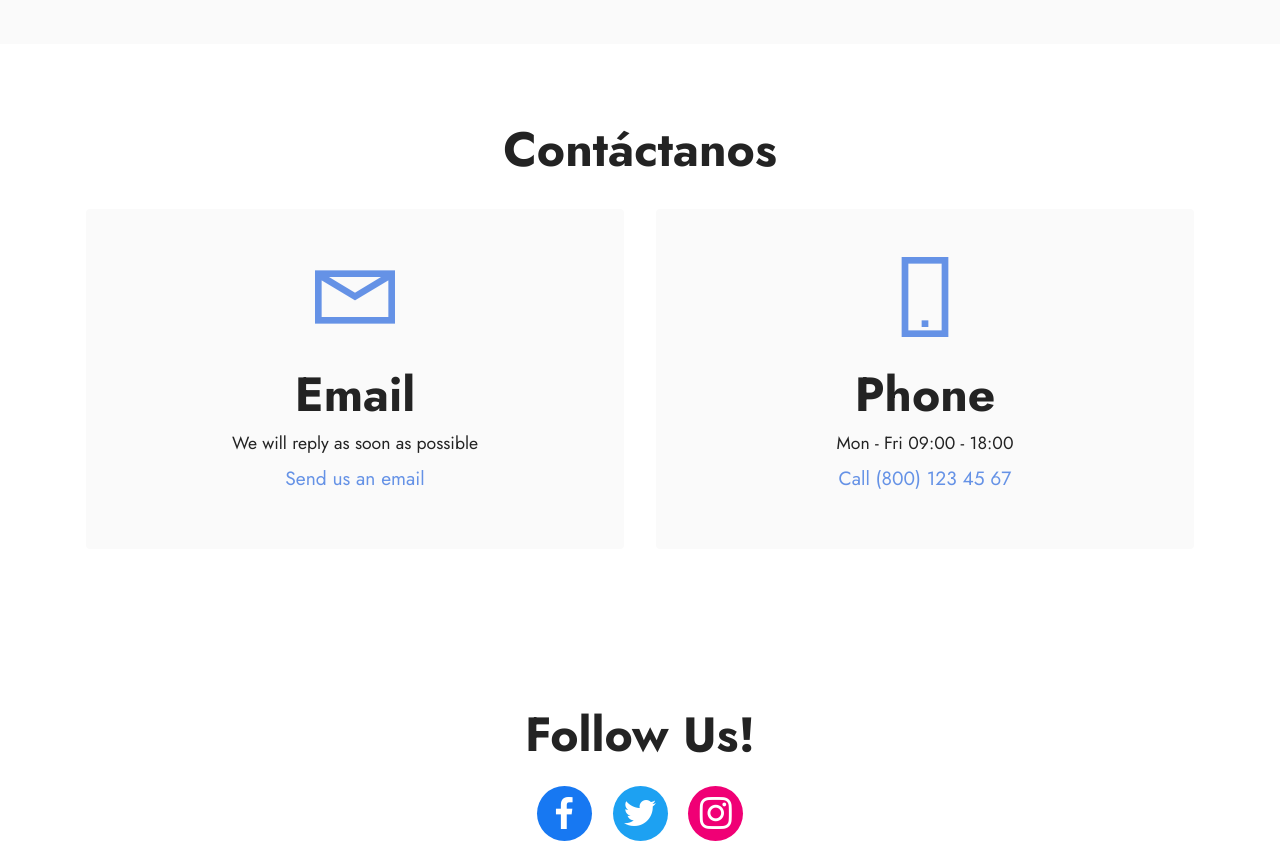
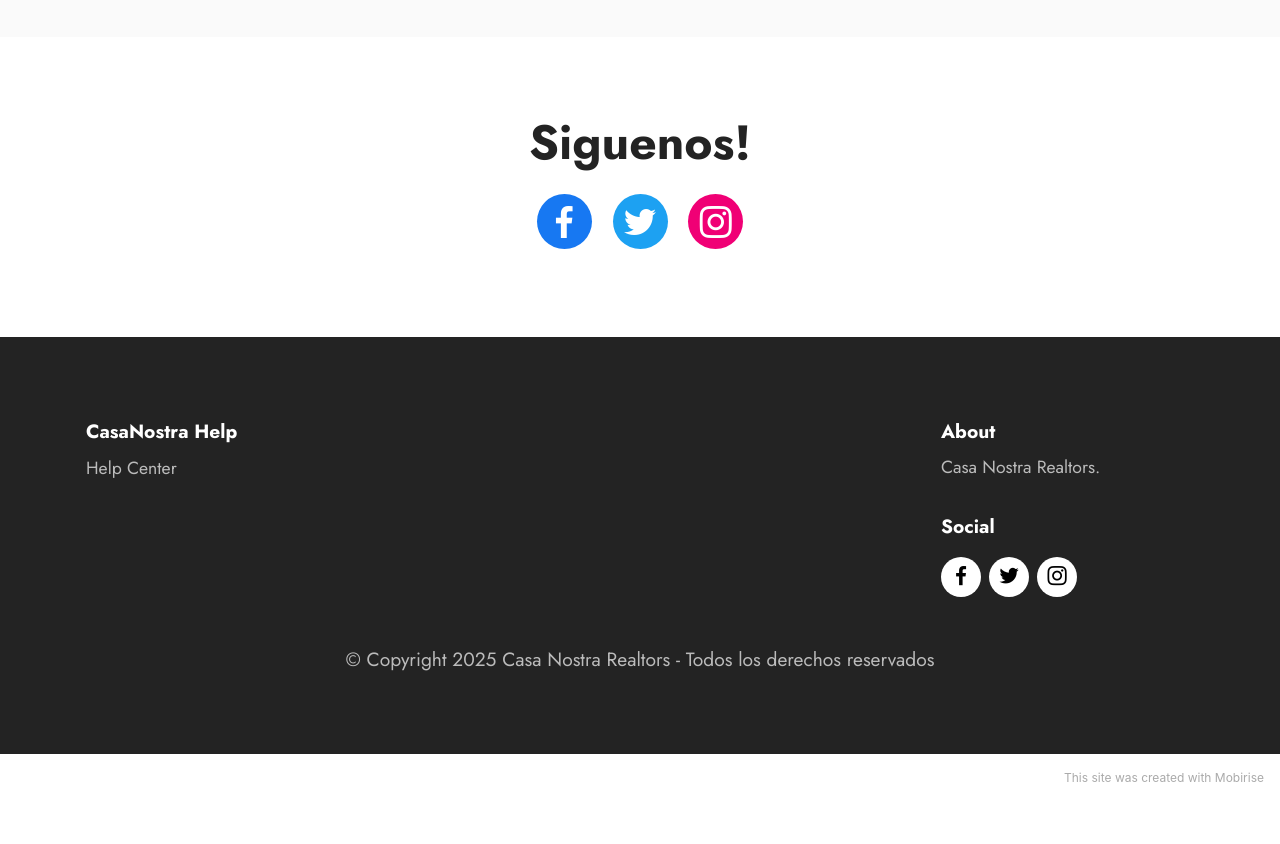
Before and after one commit to EAetherMx/CasaNostraEsp, a plain HTML site: page index.html in a window 1280 px wide. Shown: the part 3600-4444 px from the top of the page. After the commit the page ends 4402 px from the top, so only its background shows below. Drawn offline with Linux system fonts and the light colour scheme; files whose address does not match are found by name.

Commit message:
updatesec
fdfd

```diff
--- a/assets/mobirise/css/mbr-additional.css
+++ b/assets/mobirise/css/mbr-additional.css
@@ -1152,6 +1152,8 @@ a {
   text-align: left;
 }
 .cid-sRfu8Oe4qF {
+  padding-top: 5rem;
+  padding-bottom: 5rem;
   background-color: #fafafa;
 }
 .cid-sRfu8Oe4qF .mbr-text,
@@ -1186,32 +1188,6 @@ a {
 }
 .cid-sRfu8Oe4qF .justify-content-center {
   align-items: center;
-}
-.cid-sQQDrENvgj {
-  padding-top: 5rem;
-  padding-bottom: 5rem;
-  background-color: #ffffff;
-}
-.cid-sQQDrENvgj .mbr-iconfont {
-  display: block;
-  font-size: 5rem;
-  color: #6592e6;
-  margin-bottom: 2rem;
-}
-.cid-sQQDrENvgj .card-wrapper {
-  padding: 3rem;
-  background: #fafafa;
-  border-radius: 4px;
-}
-@media (max-width: 992px) {
-  .cid-sQQDrENvgj .card-wrapper {
-    margin-bottom: 2rem;
-  }
-}
-@media (max-width: 767px) {
-  .cid-sQQDrENvgj .card-wrapper {
-    padding: 3rem 1rem;
-  }
 }
 .cid-sQQDn9C6uF {
   padding-top: 5rem;
--- a/index.html
+++ b/index.html
@@ -11,7 +11,6 @@
 
 
   <title>Home</title>
-  <link rel="stylesheet" href="assets/web/assets/mobirise-icons2/mobirise2.css">
   <link rel="stylesheet" href="assets/tether/tether.min.css">
   <link rel="stylesheet" href="assets/bootstrap/css/bootstrap.min.css">
   <link rel="stylesheet" href="assets/bootstrap/css/bootstrap-grid.min.css">
@@ -48,10 +47,10 @@
                 </div>
             </button>
             <div class="collapse navbar-collapse" id="navbarSupportedContent">
-                <ul class="navbar-nav nav-dropdown" data-app-modern-menu="true"><li class="nav-item"><a class="nav-link link text-info display-4" href="https://mobiri.se">
+                <ul class="navbar-nav nav-dropdown" data-app-modern-menu="true"><li class="nav-item"><a class="nav-link link text-info text-primary display-4" href="index.html#content6-a">
                             Acerca de</a></li>
-                    <li class="nav-item"><a class="nav-link link text-info display-4" href="https://mobiri.se">Servicios</a></li>
-                    <li class="nav-item"><a class="nav-link link text-info display-4" href="https://mobiri.se">Contacto</a>
+                    <li class="nav-item"><a class="nav-link link text-info text-primary display-4" href="index.html#gallery2-1">Servicios</a></li>
+                    <li class="nav-item"><a class="nav-link link text-info text-primary display-4" href="index.html#form4-c">Contacto</a>
                     </li></ul>
                 <div class="icons-menu">
                     <a class="iconfont-wrapper" href="https://mobiri.se" target="_blank">
@@ -170,7 +169,7 @@
     </div>
 </section>
 
-<section class="form4 cid-sRfu8Oe4qF mbr-fullscreen" id="form4-c">
+<section class="form4 cid-sRfu8Oe4qF" id="form4-c">
 
 
 
@@ -179,7 +178,7 @@
     <div class="container">
         <div class="row content-wrapper justify-content-center">
             <div class="col-lg-3 offset-lg-1 mbr-form" data-form-type="formoid">
-                <form action="https://mobirise.eu/" method="POST" class="mbr-form form-with-styler" data-form-title="Form Name"><input type="hidden" name="email" data-form-email="true" value="Ljgc4J4bwC9yHrQS4uHrby8+laXaJx0vOthXqtikdzibGVf/2xQGibbKk7N9gAiMIOyiFxjs4f0wn3R/iNirSyNfvANSzmuEKZDsOdHrLrhFWZAbs1ZF4MoqT1B78KG4">
+                <form action="https://mobirise.eu/" method="POST" class="mbr-form form-with-styler" data-form-title="Form Name"><input type="hidden" name="email" data-form-email="true" value="EhJk/S92bFpLodhhemLhxt6ZeBLdPj73HThzTKqumPvjfecuky5ZMbHKoJ5L8j6Bi+KVIFifXG7aKi2psaUq2BBMeAKnICSths/+62j02XwNOxE/SaOD3O8CGM6nIlfV">
                     <div class="row">
                         <div hidden="hidden" data-form-alert="" class="alert alert-success col-12">Tu mensaje se ha enviado con éxito!</div>
                         <div hidden="hidden" data-form-alert-danger="" class="alert alert-danger col-12">Oops...! some
@@ -215,56 +214,6 @@
     </div>
 </section>
 
-<section class="contacts1 cid-sQQDrENvgj" id="contacts1-6">
-
-
-
-
-    <div class="container">
-        <div class="mbr-section-head">
-            <h3 class="mbr-section-title mbr-fonts-style align-center mb-0 display-2">
-                <strong>Contáctanos</strong></h3>
-
-        </div>
-        <div class="row justify-content-center mt-4">
-            <div class="card col-12 col-lg-6">
-                <div class="card-wrapper">
-                    <div class="card-box align-center">
-                        <div class="image-wrapper">
-                            <span class="mbr-iconfont mobi-mbri-letter mobi-mbri"></span>
-                        </div>
-                        <h4 class="card-title mbr-fonts-style mb-2 display-2">
-                            <strong>Email</strong>
-                        </h4>
-                        <p class="mbr-text mbr-fonts-style mb-2 display-4">
-                            We will reply as soon as possible</p>
-                        <h5 class="link mbr-fonts-style display-7"><a href="mailto:info@site.com" class="text-primary">Send us an
-                                email</a>
-                        </h5>
-                    </div>
-                </div>
-            </div>
-            <div class="card col-12 col-lg-6">
-                <div class="card-wrapper">
-                    <div class="card-box align-center">
-                        <div class="image-wrapper">
-                            <span class="mbr-iconfont mobi-mbri-mobile-2 mobi-mbri"></span>
-                        </div>
-                        <h4 class="card-title mbr-fonts-style align-center mb-2 display-2">
-                            <strong>Phone</strong>
-                        </h4>
-                        <p class="mbr-text mbr-fonts-style mb-2 display-4">
-                            Mon - Fri 09:00 - 18:00</p>
-                        <h5 class="link mbr-black mbr-fonts-style display-7">
-                            <a href="tel:+12345678910" class="text-primary">Call (800) 123 45 67</a>
-                        </h5>
-                    </div>
-                </div>
-            </div>
-        </div>
-    </div>
-</section>
-
 <section class="share3 cid-sQQDn9C6uF" id="share3-4">
 
 
@@ -275,7 +224,7 @@
         <div class="media-container-row">
             <div class="col-12">
                 <h3 class="mbr-section-title align-center mb-3 mbr-fonts-style display-2">
-                    <strong>Follow Us!</strong>
+                    <strong>Siguenos!</strong>
                 </h3>
                 <div class="social-list align-center">
 
@@ -360,7 +309,7 @@
             </div>
         </div>
     </div>
-</section><section style="background-color: #fff; font-family: -apple-system, BlinkMacSystemFont, 'Segoe UI', 'Roboto', 'Helvetica Neue', Arial, sans-serif; color:#aaa; font-size:12px; padding: 0; align-items: center; display: flex;"><a href="https://mobirise.site/m" style="flex: 1 1; height: 3rem; padding-left: 1rem;"></a><p style="flex: 0 0 auto; margin:0; padding-right:1rem;">Start a <a href="https://mobirise.site/y" style="color:#aaa;">web page</a> with Mobirise</p></section><script src="assets/web/assets/jquery/jquery.min.js"></script>  <script src="assets/popper/popper.min.js"></script>  <script src="assets/tether/tether.min.js"></script>  <script src="assets/bootstrap/js/bootstrap.min.js"></script>  <script src="assets/smoothscroll/smooth-scroll.js"></script>  <script src="assets/dropdown/js/nav-dropdown.js"></script>  <script src="assets/dropdown/js/navbar-dropdown.js"></script>  <script src="assets/touchswipe/jquery.touch-swipe.min.js"></script>  <script src="assets/parallax/jarallax.min.js"></script>  <script src="assets/theme/js/script.js"></script>  <script src="assets/formoid/formoid.min.js"></script>
+</section><section style="background-color: #fff; font-family: -apple-system, BlinkMacSystemFont, 'Segoe UI', 'Roboto', 'Helvetica Neue', Arial, sans-serif; color:#aaa; font-size:12px; padding: 0; align-items: center; display: flex;"><a href="https://mobirise.site/u" style="flex: 1 1; height: 3rem; padding-left: 1rem;"></a><p style="flex: 0 0 auto; margin:0; padding-right:1rem;">This <a href="https://mobirise.site/e" style="color:#aaa;">site</a> was created with Mobirise</p></section><script src="assets/web/assets/jquery/jquery.min.js"></script>  <script src="assets/popper/popper.min.js"></script>  <script src="assets/tether/tether.min.js"></script>  <script src="assets/bootstrap/js/bootstrap.min.js"></script>  <script src="assets/smoothscroll/smooth-scroll.js"></script>  <script src="assets/dropdown/js/nav-dropdown.js"></script>  <script src="assets/dropdown/js/navbar-dropdown.js"></script>  <script src="assets/touchswipe/jquery.touch-swipe.min.js"></script>  <script src="assets/parallax/jarallax.min.js"></script>  <script src="assets/theme/js/script.js"></script>  <script src="assets/formoid/formoid.min.js"></script>
 
 
 </body>
```
Also changed, not shown: 1 other file.
